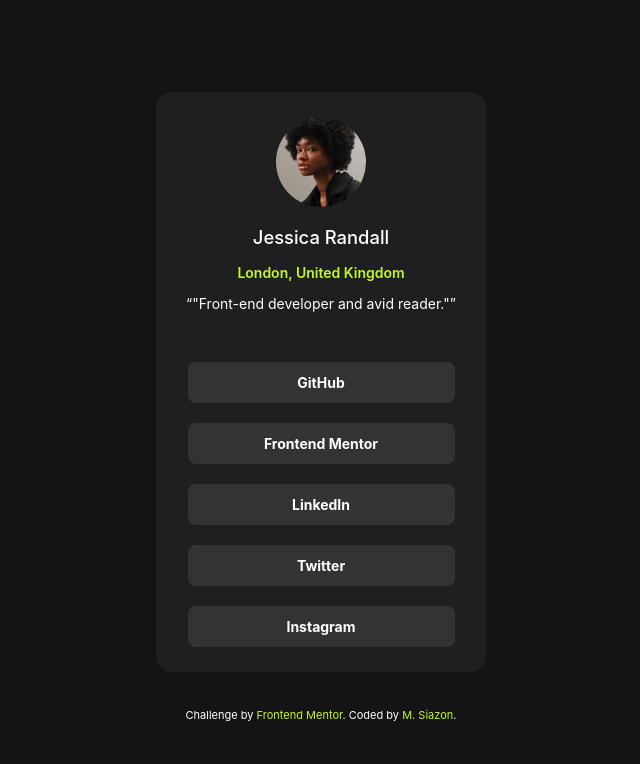
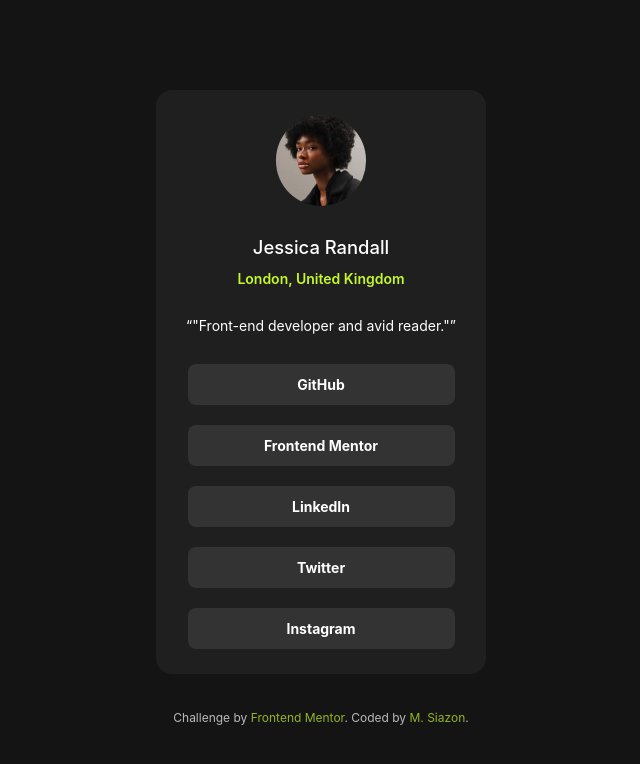
Before and after one commit to mark-siazon/FM-Social-Links-Profile-Main, a plain HTML site: page index.html in a window 1280 px wide. Shown: the whole page, without its empty margins (319-959 px from the left). Drawn offline with nearby package versions, Linux system fonts and the light colour scheme; files that its build step writes are made by us from their sources.

Commit message:
🎨| Organize SCSS Stylings

```diff
--- a/styles/scss/_components.scss
+++ b/styles/scss/_components.scss
@@ -1,89 +1,28 @@
+// Component-specific styles
+
 .attribution {
+  opacity: 0.7;
+  font-size: 12px;
+  text-align: center;
+  margin-top: 35px;
+  transition: opacity 1s ease, font-size 1s ease;
+
   a {
     color: $green;
-    text-decoration: none
+    text-decoration: none;
   }
 
-  font-size: 11px; text-align: center;
-
-  margin-top: 35px;
+  &:hover{
+    opacity: 1;
+    font-size: 13px;
+  }
 }
 
-body{
-  color: $white;
-  background: $off-black;
-  height: 100vh;
-  display: flex;
-  flex-direction: column;
-  justify-content: center;
-  align-items: center;
-  align-content: center;
-
-  font-family: 'Inter';
-  font-style: normal;
-  font-size: 14px;
-  line-height: 17px;
-}
-
-main{
-  flex-direction: column;
-  display: flex;
-  justify-content: center;
-  align-items: center;
-  align-content: center;
+main {
+  @include center-flex;
+  @include flex-column;
   text-align: center;
   background: $dark-grey;
   padding: 25px 30px;
   border-radius: 16px;
 }
-
-div._profile{
-  img{
-    border-radius: 50%;
-    width: 90.5px;
-  }
-
-  p:first-child{
-    font-size: 1.15rem;
-    font-weight: 500;
-  }
-
-  p:last-child{
-    font-weight: 600;
-    color: $green;
-  }
-}
-
-q{
-  font-weight: normal;
-}
-
-div._btns-ctn{
-  margin-top: 30px;
-  ._btn{
-    font-weight: 700;
-    width: 267px;
-    height: 41px;
-    margin: 20px 0;
-
-    flex-direction: column;
-    display: flex;
-    justify-content: center;
-    align-items: center;
-    align-content: center;
-    color: $white;
-    background: $grey;
-    border-radius: 8px;
-    text-decoration: none;
-
-  }
-
-  ._btn:last-child{
-    margin-bottom: 0;
-  }
-
-  ._btn:hover{
-    background: $green;
-    color: $off-black;
-  }
-}
--- a/styles/scss/_global.scss
+++ b/styles/scss/_global.scss
@@ -0,0 +1,20 @@
+body {
+  color: $white;
+  background: $off-black;
+  height: 100vh;
+  @include center-flex;
+  @include flex-column;
+  font-family: 'Inter';
+  font-style: normal;
+  font-size: 14px;
+  line-height: 17px;
+}
+
+main {
+  @include center-flex;
+  @include flex-column;
+  text-align: center;
+  background: $dark-grey;
+  padding: 25px 30px;
+  border-radius: 16px;
+}
--- a/styles/scss/_mixins.scss
+++ b/styles/scss/_mixins.scss
@@ -0,0 +1,29 @@
+@mixin center-flex {
+  display: flex;
+  justify-content: center;
+  align-items: center;
+  align-content: center;
+}
+
+@mixin flex-column {
+  flex-direction: column;
+}
+
+@mixin button-style($background-color, $text-color) {
+  @include center-flex;
+  flex-direction: column;
+  font-weight: 700;
+  width: 267px;
+  height: 41px;
+  margin: 20px 0;
+  color: $text-color;
+  background: $background-color;
+  border-radius: 8px;
+  text-decoration: none;
+  transition: background-color 1s ease, color 2s ease;
+
+  &:hover {
+    background: $green;
+    color: $off-black;
+  }
+}
--- a/styles/scss/_reusable.scss
+++ b/styles/scss/_reusable.scss
@@ -0,0 +1,36 @@
+// Reusable Styles
+
+._profile {
+  img {
+    border-radius: 50%;
+    width: 90.5px;
+  }
+
+  p:first-child {
+    font-size: 1.15rem;
+    font-weight: 500;
+    margin: 30px 0 14px;
+  }
+
+  p:last-child {
+    font-weight: 600;
+    color: $green;
+    margin-bottom: 30px;
+  }
+
+  margin-bottom: 30px;
+}
+
+._btns-ctn {
+  ._btn {
+    @include button-style($grey, $white);
+  }
+
+  ._btn:first-child {
+    margin-top: 0;
+  }
+
+  ._btn:last-child {
+    margin-bottom: 0;
+  }
+}
--- a/styles/scss/_typography.scss
+++ b/styles/scss/_typography.scss
@@ -0,0 +1,14 @@
+.attribution {
+  font-size: 11px;
+  text-align: center;
+  margin-top: 35px;
+
+  a {
+    color: $green;
+    text-decoration: none;
+  }
+}
+
+q {
+  font-weight: normal;
+}
```
